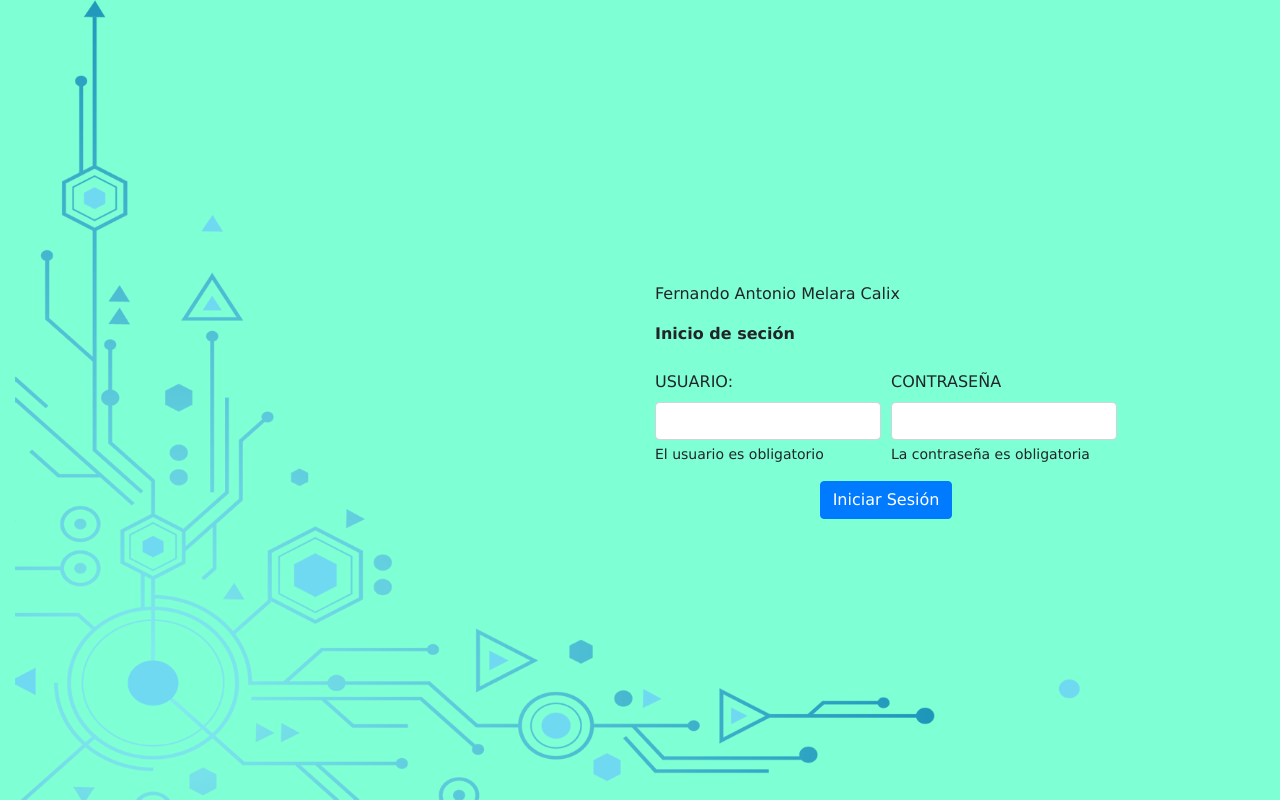
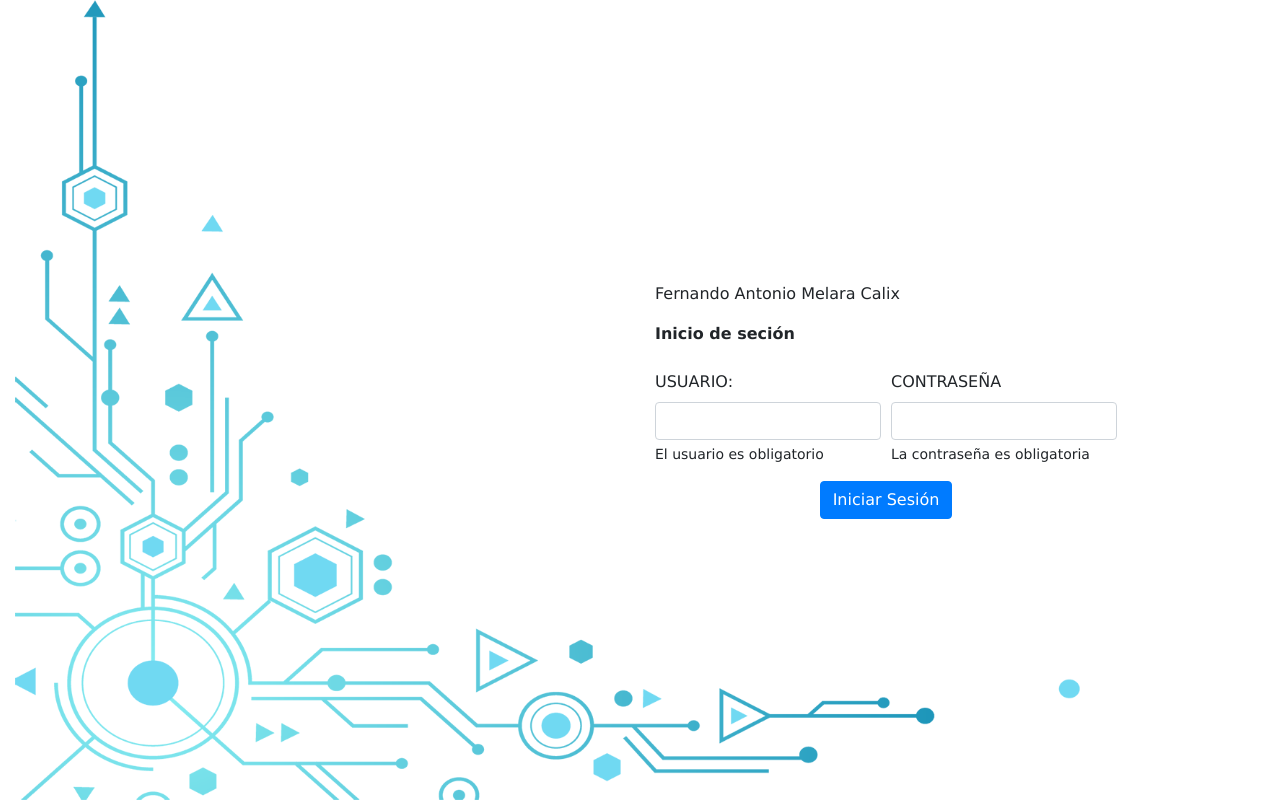
Before and after one commit to ZAI750/Practica1FAMC, a PHP site: page / in a window 1280 px wide. Run offline with PHP 8.4, Linux system fonts and the light colour scheme.

Commit message:
Update style.css

```diff
--- a/css/style.css
+++ b/css/style.css
@@ -9,7 +9,7 @@ html{
 }
 
 body{
-    background-color: aquamarine;
+    background-color: white;
 }
 
 .contenedor{
```
